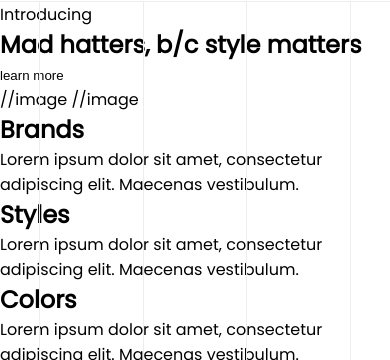
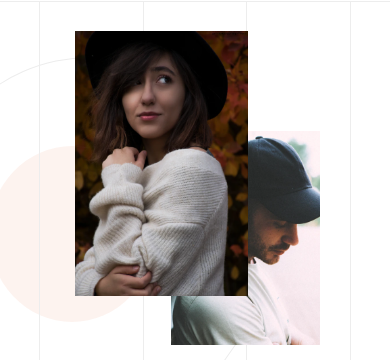
Before and after one commit to DzmitryRev/Mad-Hatters-html, a website built with Vite: page index.html in a window 390 px wide. Shown: the part 62-422 px from the top of the page. Built offline with nearby package versions, Linux system fonts and the light colour scheme; a web font is replaced by a local one.

Commit message:
Implement introducing section

```diff
--- a/index.html
+++ b/index.html
@@ -39,10 +39,19 @@
           <div class="introducing-section__container">
             <div class="introducing-section-info">
               <span class="introducing-section-info__subtitle">Introducing</span>
-              <h2 class="introducing-section__title">Mad hatters, b/c style matters</h2>
-              <button class="introducing-section__button">learn more</button>
+              <h2 class="introducing-section-info__title">Mad hatters,<br /> style matters</h2>
+              <button class="introducing-section-info__button button">learn more</button>
             </div>
-            <div class="introducing-section-images-container">//image //image</div>
+            <div class="introducing-section-images">
+              <div class="introducing-section-images__pink-circle"></div>
+              <div class="introducing-section-images__outlined-circle"></div>
+              <div class="introducing-section-images__image-one-container">
+                <img src="./src/assets/introducing-section-img1.png" alt="" />
+              </div>
+              <div class="introducing-section-images__image-two-container">
+                <img src="./src/assets/introducing-section-img2.png" alt="" />
+              </div>
+            </div>
           </div>
         </div>
       </section>
--- a/src/styles/components/button.scss
+++ b/src/styles/components/button.scss
@@ -1,20 +1,20 @@
 .button {
-    width: 185px;
-    height: 61px;
     display: flex;
     justify-content: center;
     align-items: center;
-    background-color: #fff;
+    width: 185px;
+    height: 61px;
     border: 1px solid #cfadac;
     border-radius: 6px;
+    box-shadow: 0px 20px 25px -18px rgba(150, 79, 76, 0.3);
+    font-family: "Poppins", serif;
     font-size: 16px;
     line-height: 24px;
     font-weight: 400;
     color: #967675;
-    box-shadow: 0px 20px 25px -18px rgba(150, 79, 76, 0.3);
+    background-color: #fff;
     transition-property: box-shadow, border, color;
     transition: 0.3s ease-in-out;
-    font-family: "Poppins", serif;
 
     &:hover {
         border-color: #8a6968;
@@ -22,6 +22,10 @@
         color: #8a6968;
         transition: 0.3s ease-in-out;
     }
-    //
-    margin: 40px;
+
+    @media screen and (max-width: 768px) {
+        width: 300px;
+        height: 75px;
+        font-size: 18px;
+    }
 }
--- a/src/styles/index.scss
+++ b/src/styles/index.scss
@@ -4,6 +4,7 @@
 @import "./components/button.scss";
 @import "./components/typography.scss";
 @import "./widgets/header.scss";
+@import "./widgets/introducing-section.scss";
 
 *,
 *::before,
@@ -40,7 +41,8 @@ h6 {
 }
 
 .container {
-    max-width: 1170px;
+    max-width: 1180px;
+    padding-inline: 5px;
     margin: 0 auto;
 }
 
@@ -51,10 +53,8 @@ h6 {
 
 .decorative-grid {
     position: absolute;
-    top: 0;
-    bottom: 0;
-    left: 0;
-    right: 0;
+    inset: 0;
+    z-index: -2;
     display: grid;
     justify-content: center;
     grid-template-columns: repeat(5, auto);
--- a/src/styles/widgets/header.scss
+++ b/src/styles/widgets/header.scss
@@ -1,27 +1,15 @@
 .header {
     padding: 29px 0 24px;
-    @media screen and (max-width: 768px) {
-        padding: 23px 22px 2px;
-    }
 
     &__logo-container {
         display: flex;
         flex-direction: column;
         align-items: center;
         margin-bottom: 22px;
-
-        @media screen and (max-width: 768px) {
-            flex-direction: row;
-        }
     }
 
     &__logo {
         margin-bottom: 22px;
-
-        @media screen and (max-width: 768px) {
-            margin-bottom: 0;
-            margin-right: 7px;
-        }
     }
 
     &__title {
@@ -30,18 +18,6 @@
         line-height: 40px;
         letter-spacing: 1.2px;
         text-transform: uppercase;
-        @media screen and (max-width: 768px) {
-            font-size: 22px;
-            line-height: 16px;
-            letter-spacing: 0;
-            word-spacing: -3.5px;
-        }
-    }
-
-    &__nav {
-        @media screen and (max-width: 768px) {
-            display: none;
-        }
     }
 }
 
@@ -60,3 +36,29 @@
         }
     }
 }
+
+@media screen and (max-width: 768px) {
+    .header {
+        padding: 23px 17px 2px;
+
+        &__logo-container {
+            flex-direction: row;
+        }
+
+        &__logo {
+            margin-bottom: 0;
+            margin-right: 7px;
+        }
+
+        &__title {
+            font-size: 22px;
+            line-height: 16px;
+            letter-spacing: 0;
+            word-spacing: -3.5px;
+        }
+
+        &__nav {
+            display: none;
+        }
+    }
+}
--- /dev/null
+++ b/src/styles/widgets/introducing-section.scss
@@ -0,0 +1,113 @@
+.introducing-section {
+    padding: 137px 0 216px 0;
+    &__container {
+        display: flex;
+        justify-content: space-between;
+    }
+}
+
+.introducing-section-info {
+    padding-top: 63px;
+    &__title {
+        margin: 0 0 35px -4px;
+        @extend .title_large;
+    }
+    &__subtitle {
+        margin-left: -2px;
+        letter-spacing: -0.1px;
+    }
+    &__button {
+        margin-left: -2px;
+    }
+}
+
+.introducing-section-images {
+    position: relative;
+    padding-right: 200px;
+    img {
+        width: 100%;
+        height: 100%;
+    }
+    &__image-one-container {
+        width: 256px;
+        height: 370px;
+    }
+    &__image-two-container {
+        position: absolute;
+        inset: 140px 93px auto auto;
+        z-index: -1;
+        width: 221px;
+        height: 299px;
+    }
+
+    &__pink-circle {
+        position: absolute;
+        inset: 160px 320px auto auto;
+        z-index: -3;
+        width: 246px;
+        height: 246px;
+        border-radius: 100%;
+        background: rgba(250, 226, 214, 0.4);
+    }
+
+    &__outlined-circle {
+        position: absolute;
+        inset: 34px 176px auto auto;
+        z-index: -3;
+        width: 518px;
+        height: 518px;
+        border-radius: 100%;
+        border: 1px solid #ededed;
+    }
+}
+
+@media screen and (max-width: 768px) {
+    .introducing-section-info {
+        padding-top: 64px;
+        &__title {
+            margin: -3px 0 25px -14px;
+            font-size: 48px;
+            line-height: 56px;
+        }
+        &__subtitle {
+            margin-left: -13px;
+            font-size: 14px;
+        }
+    }
+}
+
+@media screen and (max-width: 1060px) {
+    .introducing-section {
+        padding-top: 29px;
+        &__container {
+            display: flex;
+            flex-direction: column-reverse;
+            align-items: center;
+        }
+    }
+    .introducing-section-images {
+        padding-right: 67px;
+        &__image-one-container {
+            width: 173px;
+            height: 265px;
+        }
+        &__image-two-container {
+            width: 149px;
+            height: 214px;
+            inset: 100px -5px auto auto;
+        }
+
+        &__pink-circle {
+            width: 166px;
+            height: 176px;
+            inset: 115px 160px auto auto;
+        }
+
+        &__outlined-circle {
+            width: 350px;
+            height: 371px;
+            inset: 26px 50px auto auto;
+            // }
+        }
+    }
+}
```
Also changed, not shown: src/assets/introducing-section-img1.png (added), src/assets/introducing-section-img2.png (added).
